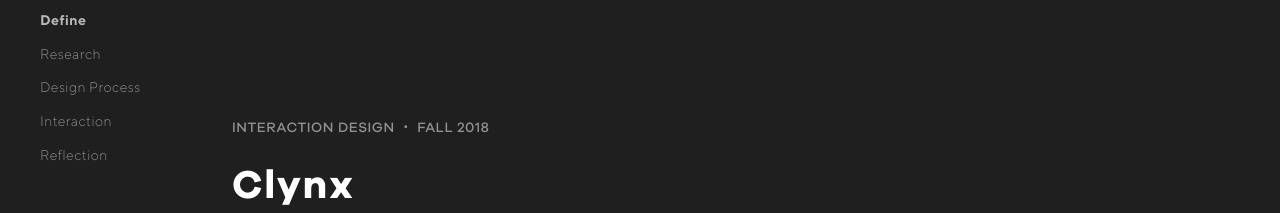
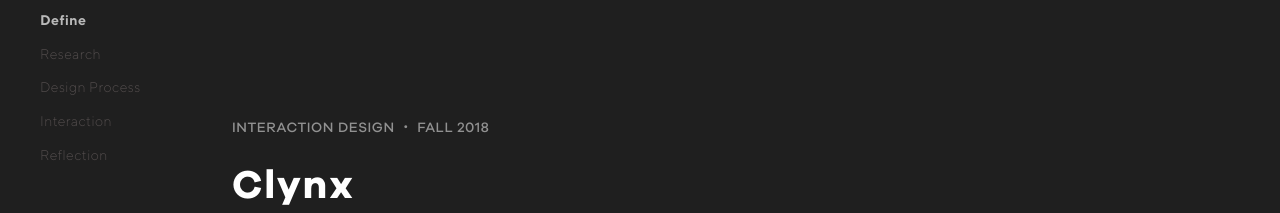
Before and after one commit to MussadiqKhan/rebeccas-site, a React (Create React App) app: page /clynx in a window 1280 px wide. Shown: the part 361-574 px from the top of the page. Built offline with nearby package versions, Linux system fonts and the light colour scheme.

Commit message:
Update App.css

```diff
--- a/src/App.css
+++ b/src/App.css
@@ -109,7 +109,7 @@
   font-family: "TT Norms";
   letter-spacing: 0.03em;
   cursor: pointer !important;
-  color: #8f8f8f;
+  color: #534d4d;
   font-weight: 300;
 }
 
```
